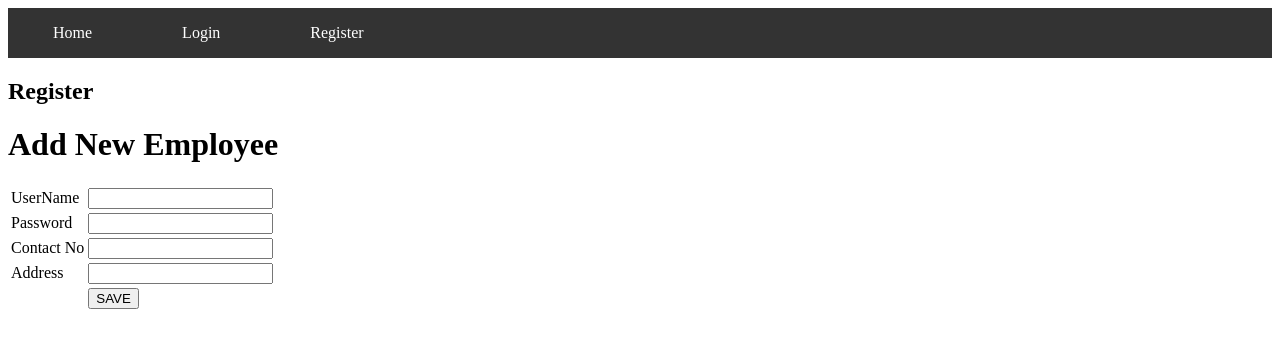
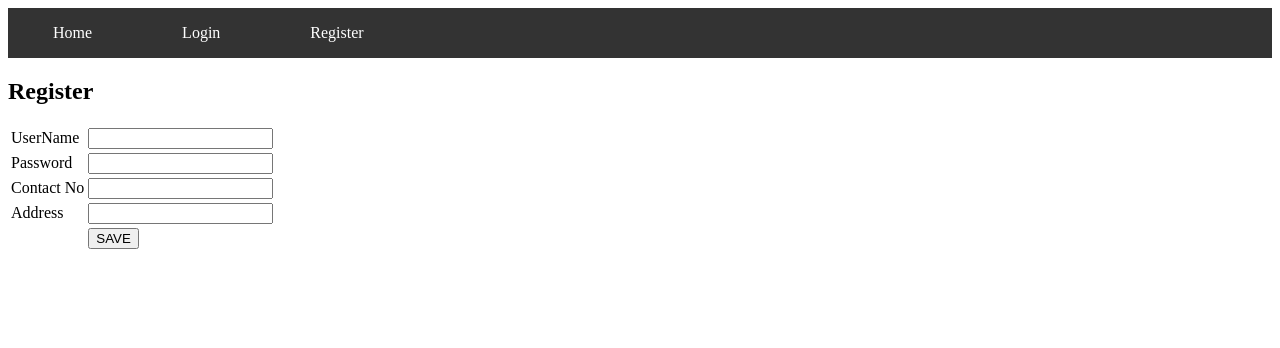
Before and after one commit to SreeMahalaxmiGudipati/Angular_LoginRegister, an Angular app: page /register in a window 1280 px wide. Shown: the top 348 px of the page. Built offline with nearby package versions, Linux system fonts and the light colour scheme.

Commit message:
adjusting lines

```diff
--- a/src/app/register/register.component.html
+++ b/src/app/register/register.component.html
@@ -1,6 +1,5 @@
 <div>
 <h2>Register</h2>
-<h1>Add New Employee</h1>
 
 <form method="post">
 
```
